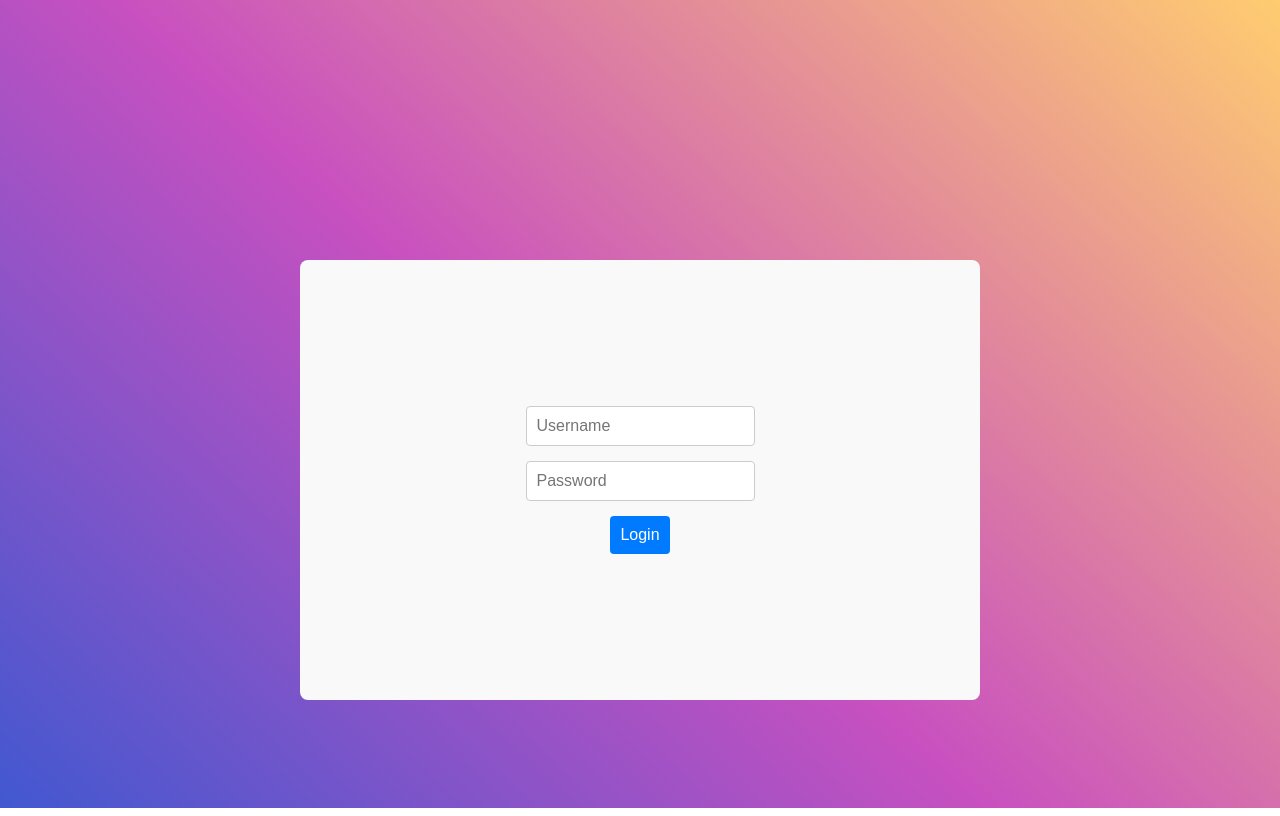
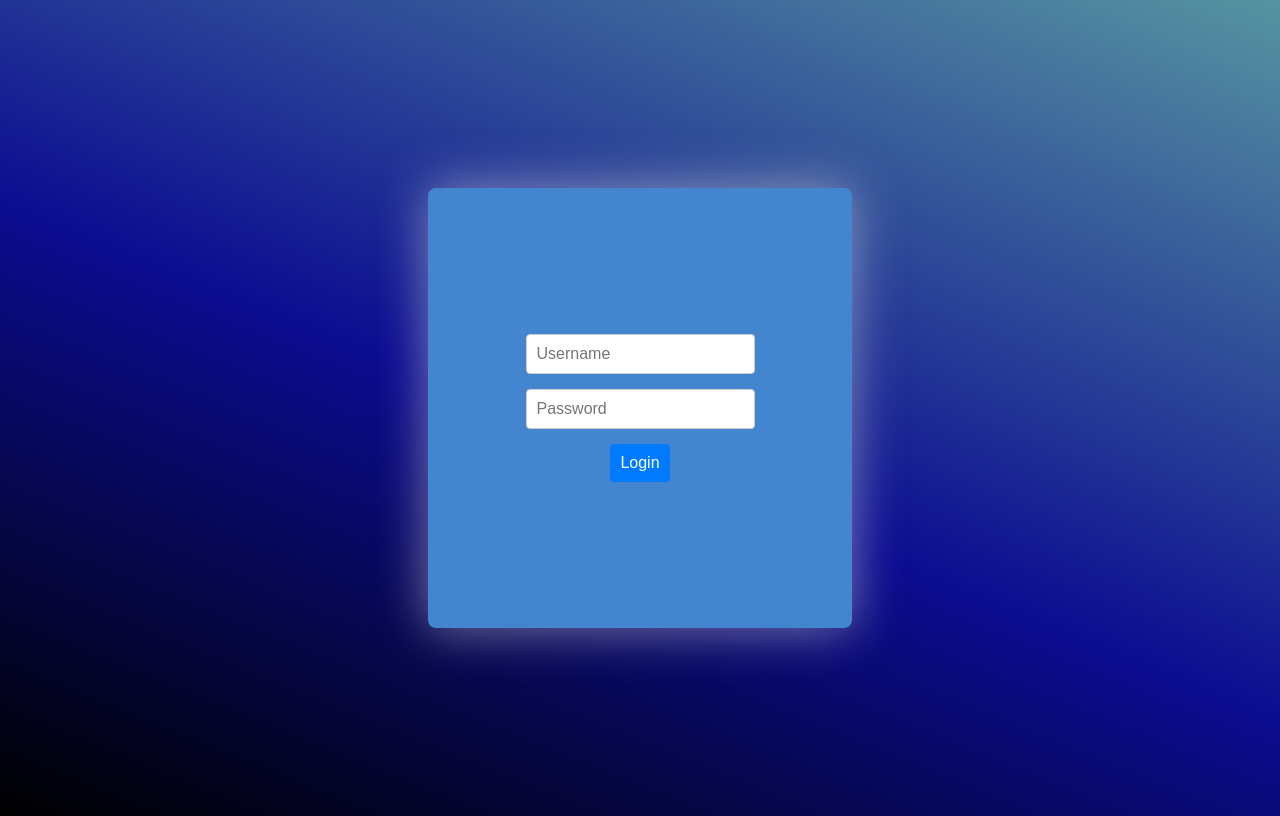
Before and after one commit to Akash01010101/chat-app-js, a plain HTML site: page front/login.html in a window 1280 px wide. Drawn offline with Linux system fonts and the light colour scheme.

Commit message:
lots of stuf

```diff
--- a/front/login.html
+++ b/front/login.html
@@ -11,25 +11,19 @@
             flex-direction: column;
             align-items: center;
             justify-content: center;
-            margin-top: 20vh;
-            height: 80vh;
-            background-image: linear-gradient(
-    43deg,
-    #4158d0 0%,
-    #c850c0 46%,
-    #ffcc70 100%
-  );
+            height: 100vh;
+            background: rgb(3,0,50);
+            background: linear-gradient(22deg, rgb(0, 0, 0) 0%, rgba(12,12,145,1) 46%, rgba(86,148,161,1) 100%);
          }
          .fm{
-            background-color: #f9f9f9; /* light background color */
+            background-color: #4385cf; /* light background color */
             padding:20px;
             height: 50vh;
-            width: 50vw;
+            width: max(30vw,250px);
             display: flex;
             justify-content: center;
-            align-items: center;
             border-radius:8px;
-            box-shadow:02px10px rgba(0,0,0,0.1);
+            box-shadow:0px 0px 50px 0px rgba(224, 224, 224, 0.541);
          }
          #login-form {
           display: flex;
```
Also changed, not shown: front/chats.html (+11 -15 lines), front/index.html (+9 -10 lines), front/jsc/client.js (+22 -21 lines), front/service-worker.js (added, +7 -0 lines), node/index.js (+14 -1 lines), front/logo.png (added), front/manifest.json (added), 1 other file.
